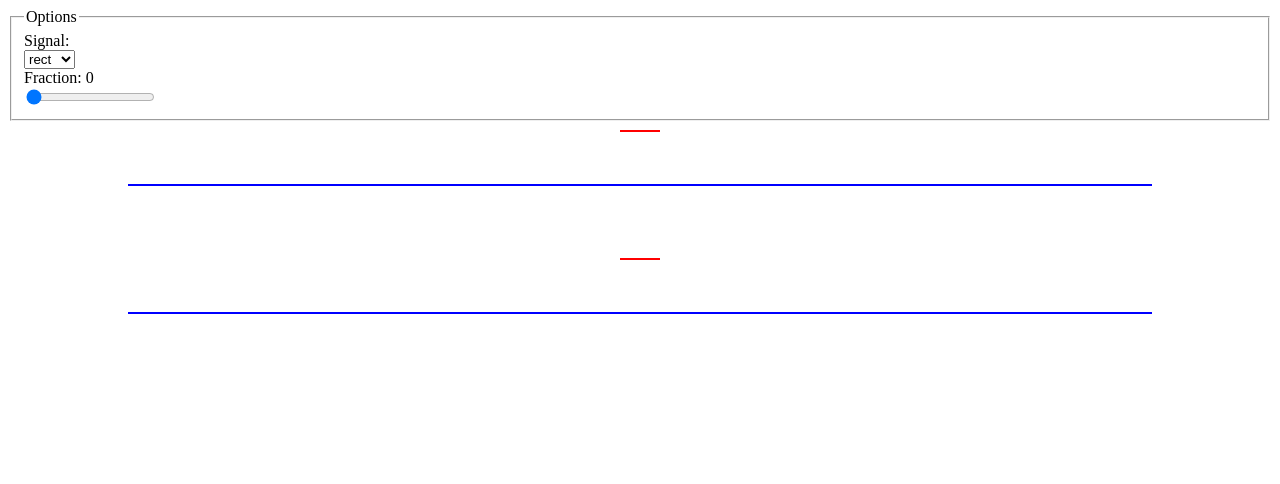
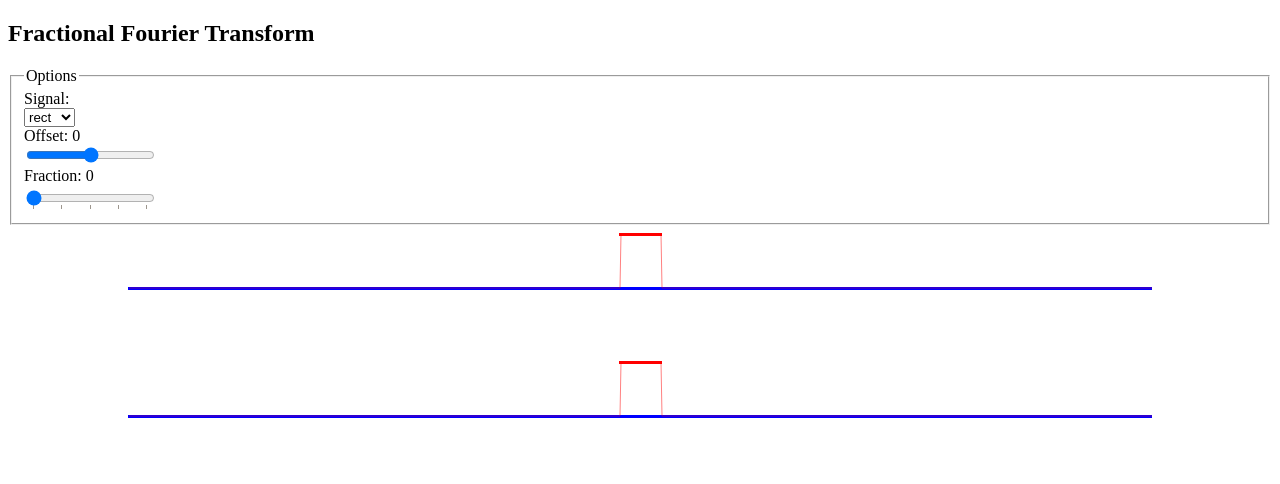
Before and after one commit to laszlokorte/frftjs, a plain HTML site: page index.html in a window 1280 px wide. Drawn offline with Linux system fonts and the light colour scheme.

Commit message:
try to fix asymmetry

```diff
--- a/index.html
+++ b/index.html
@@ -21,13 +21,15 @@
 </head>
 <body>
 
+	<form>
+		<h2>Fractional Fourier Transform</h2>
 		<fieldset>
 			<legend>Options</legend>
 
 
 			<label>
 				Signal: <output id="signal_out"></output><br>
-			<select onchange="changeSignal(this.value)" id="signal" name="signal">
+				<select onchange="changeSignal(this.form.signal.value, this.form.offset.valueAsNumber)" id="signal" name="signal">
 					<option>rect</option>
 					<option>sin</option>
 					<option>dirac</option>
@@ -35,22 +37,34 @@
 			</label>
 
 			<label>
+				Offset: <output id="offset_out"></output><br>
+				<input oninput="changeSignal(this.form.signal.value, this.form.offset.valueAsNumber)" value="0" type="range" min="-120" max="120" step="1" name="offset" id="offset">
+			</label>
+
+			<label>
 				Fraction: <output id="fraction_out"></output><br>
-			<input oninput="changeFrac(this.valueAsNumber)" value="0" type="range" min="0" max="4" step="0.01" name="fraction" id="fraction">
+				<input list="full-fractions" oninput="changeFrac(this.valueAsNumber)" value="0" type="range" min="0" max="4" step="0.01" name="fraction" id="fraction">
+				<datalist id="full-fractions">
+					<option>0.0</option>
+					<option>1.0</option>
+					<option>2.0</option>
+					<option>3.0</option>
+					<option>4.0</option>
+				</datalist>
 			</label>
 		</fieldset>
+	</form>
 
 	<canvas width="1024" height="256"></canvas>
 
 	<script src="index.js"></script>
 	<script>
 
-
-		function makeSignal(type, length) {
+		function makeSignal(type, length, offset) {
 			return {
-				rect: () => fftShift(Array(length).fill(null).map((_,i)=> i<20||i>length-20 ? [1,0] : [0,0])),
-				sin: () => fftShift(Array(length).fill(null).map((_,i)=> [Math.sin(i* Math.PI*2/length*20), 0])),
-				dirac: () => fftShift(Array(length).fill(null).map((_,i)=> i == 0 ? [1, 0] : [0,0])),
+				rect: () => fftShift(Array(length).fill(null).map((_,i)=> ((i+offset+length)%length)<21||((i+offset+length)%length)>=length-20 ? [1,0] : [0,0])),
+				sin: () => fftShift(Array(length).fill(null).map((_,i)=> [Math.sin(((i+offset+length)%length)* Math.PI*2/(length+1)*20), 0])),
+				dirac: () => fftShift(Array(length).fill(null).map((_,i)=> ((i+offset+length)%length) == 0 ? [1, 0] : [0,0])),
 			}[type]();
 		}
 	</script>
@@ -61,21 +75,25 @@
 		const cW = canvas.width
 		const yAxisHeight = 1/4 * cH - 10
 		const fraction_slider = document.getElementById('fraction');
+		const offset_slider = document.getElementById('offset');
 		const fraction_out = document.getElementById('fraction_out');
 		const signal_type = document.getElementById('signal');
 		const signal_out = document.getElementById('signal_out');
+		const offset_out = document.getElementById('offset_out');
 		let signal = null
 		let transformed = null
-		changeSignal(signal_type.value)
+		changeSignal(signal_type.value, offset_slider.valueAsNumber)
 		changeFrac(fraction_slider.valueAsNumber)
 
-		function changeSignal(type) {
-			signal = makeSignal(type, cW)
+		function changeSignal(type, offset) {
+			signal = makeSignal(type, cW, offset)
 			changeFrac(fraction_slider.valueAsNumber)
+
+			offset_out.value = offset
 		}
 
 		function changeFrac(f) {
-			transformed = fftShift(frft(fftShift(signal), f))
+			transformed = (frft((signal), f))
 			scale = 1/Math.max(...transformed.map(([a,b]) => Math.max(a,b)))
 			fraction_out.value = f
 		}
@@ -90,33 +108,70 @@
 			ctx.beginPath()
 			ctx.fillStyle = "red";
 			for(let t=0;t<signal.length;t++) {
-				ctx.rect(t-1,yAxisHeight*signal[t][0]-1,2,2);
+				ctx.rect(t-1,yAxisHeight*signal[t][0]-1,3,3);
 			}
 			ctx.fill()
 			ctx.beginPath()
 			ctx.fillStyle = "blue";
 			for(let t=0;t<signal.length;t++) {
-				ctx.rect(t-1,yAxisHeight*signal[t][1]-1,2,2);
+				ctx.rect(t-1,yAxisHeight*signal[t][1]-1,3,3);
 			}
 			ctx.fill()
+
+
+			ctx.beginPath()
+			ctx.strokeStyle = "red";
+			ctx.lineWidth = 0.5;
+
+			for(let t=0;t<signal.length;t++) {
+				ctx.lineTo(t+1,yAxisHeight*signal[t][0]+1);
+			}
+			ctx.stroke()
+			ctx.beginPath()
+			ctx.strokeStyle = "blue";
+			ctx.lineWidth = 0.5;
+			for(let t=0;t<signal.length;t++) {
+				ctx.lineTo(t+1,yAxisHeight*signal[t][1]+1);
+			}
+			ctx.stroke()
+
+
 			ctx.restore()
 
 			ctx.save()
+			ctx.translate(0,3/4*cH)
+			ctx.scale(1,-1);
+
 			ctx.beginPath()
 			ctx.fillStyle = "red";
-			ctx.translate(0,3/4*cH)
-			ctx.scale(1,-1);
-			ctx.fillStyle = "red";
 			for(let t=0;t<transformed.length;t++) {
-				ctx.rect(t-1,scale*yAxisHeight*transformed[t][0]-1,2,2);
+				ctx.rect(t-1,scale*yAxisHeight*transformed[t][0]-1,3,3);
 			}
 			ctx.fill()
 			ctx.beginPath()
 			ctx.fillStyle = "blue";
 			for(let t=0;t<transformed.length;t++) {
-				ctx.rect(t-1,scale*yAxisHeight*transformed[t][1]-1,2,2);
+				ctx.rect(t-1,scale*yAxisHeight*transformed[t][1]-1,3,3);
 			}
 			ctx.fill()
+
+
+			ctx.beginPath()
+			ctx.strokeStyle = "red";
+			ctx.lineWidth = 0.5;
+
+			for(let t=0;t<transformed.length;t++) {
+				ctx.lineTo(t+1,scale*yAxisHeight*transformed[t][0]+1);
+			}
+			ctx.stroke()
+			ctx.beginPath()
+			ctx.strokeStyle = "blue";
+			ctx.lineWidth = 0.5;
+			for(let t=0;t<transformed.length;t++) {
+				ctx.lineTo(t+1,scale*yAxisHeight*transformed[t][1]+1);
+			}
+			ctx.stroke()
+
 			ctx.restore()
 		}
 
--- a/index.js
+++ b/index.js
@@ -5,10 +5,10 @@ function frft(f, a) {
     // for integer values of a the fractional fourier transform is the same as the discrete fourier transform
     if (a === 0) return f.slice();
     if (a === 2) return f.slice().reverse();
-    if (a === 1) return fft(f.slice());
-    if (a === 3) return ifft(f.slice());
+    if (a === 1) return ifftShift(fft(fftShift(f.slice())));
+    if (a === 3) return ifftShift(ifft(fftShift(f.slice())));
 
-    let f0 = fftShift(f.slice());
+    let f0 = f.slice(); //JSON.parse(JSON.stringify(f));
 
     // reduce a into the range (0.5, 1.5)
     if (a > 2.0) {
@@ -17,7 +17,7 @@ function frft(f, a) {
     }
     if (a > 1.5) {
         a = a - 1;
-        f0 = fftShift(fft(fftShift(f0)));
+        f0 = ifftShift(fft(fftShift(f0)));
     }
     if (a < 0.5) {
         a = a + 1;
@@ -46,7 +46,7 @@ function frft(f, a) {
     const f1c = fconv(f1m, e1);
     const h0 = ifft(complZipArrays(f0c, f1c, complAdd));
 
-    return fftShift(l0.map((l, i) => complMul(Cs, l, h0[N + i])).map(x => complScale(x, Math.sqrt(N))))
+    return l0.map((l, i) => complMul(Cs, l, h0[N + i])).map(x => complScale(x, Math.sqrt(N)))
 }
 
 function complZipArrays(a,b, op) {
@@ -55,6 +55,10 @@ function complZipArrays(a,b, op) {
 
 function arrayMod(a, m, c) {
   return a.filter((_, i) => i % m === c)
+}
+
+function rot(array, n) {
+  return [...array.slice(array.length-n), ...array.slice(0, array.length-n)]
 }
 
 function fconv(x, y, c) {
@@ -142,7 +146,17 @@ function _fft(amplitudes) {
 }
 
 function fftShift(values) {
-    return values.map((_,i) => values[(i + values.length/2) % values.length])
+  const hl = Math.floor(values.length/2)
+  return [...values.slice(hl), ...values.slice(0, hl)]
+}
+
+function ifftShift(values) {
+  const hl = Math.ceil(values.length/2)
+  return [...values.slice(hl), ...values.slice(0, hl)]
+}
+
+function frfftShift(values) {
+    return values.map((_,i) => values[(i + Math.ceil(values.length/2)) % values.length])
 }
 
 
```
Lines whose indentation alone changed are shown as unchanged.
